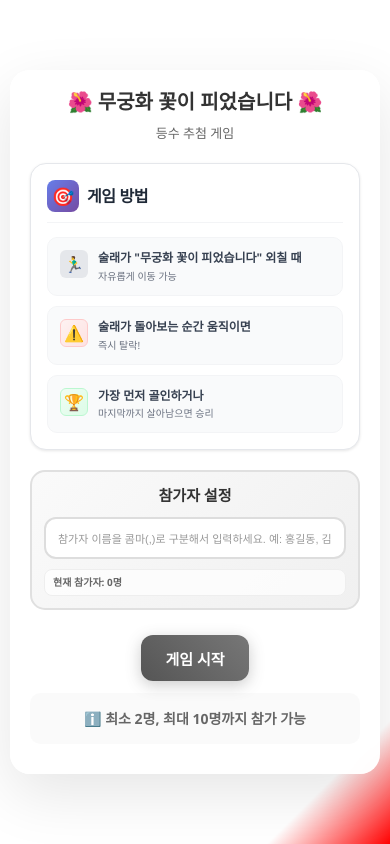
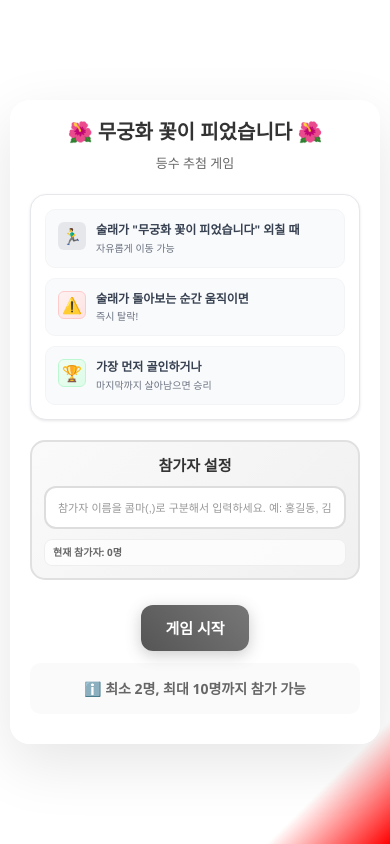
Before and after one commit to 95hyun/mugunghwa, a React (Create React App) app: page / in a window 390 px wide. Built offline with nearby package versions, Linux system fonts and the light colour scheme.

Commit message:
fix: 게임 방법 문구 제거. 규칙내용만 보이게

```diff
--- a/src/pages/HomePage.css
+++ b/src/pages/HomePage.css
@@ -512,41 +512,11 @@
 /* 게임 규칙 섹션 - 최상단 배치 */
 .game-rules-section {
   margin: 25px 0 30px 0;
-  padding: 24px;
+  padding: 20px;
   background: #ffffff;
   border-radius: 16px;
   border: 1px solid #e5e7eb;
   box-shadow: 0 1px 3px rgba(0, 0, 0, 0.1);
-}
-
-/* 규칙 헤더 */
-.rules-header {
-  display: flex;
-  align-items: center;
-  gap: 12px;
-  margin-bottom: 20px;
-  padding-bottom: 16px;
-  border-bottom: 1px solid #f3f4f6;
-}
-
-.rules-icon {
-  font-size: 24px;
-  display: flex;
-  align-items: center;
-  justify-content: center;
-  width: 40px;
-  height: 40px;
-  background: linear-gradient(135deg, #667eea 0%, #764ba2 100%);
-  border-radius: 12px;
-  filter: grayscale(0);
-}
-
-.rules-title {
-  font-size: 20px;
-  font-weight: 700;
-  color: #1f2937;
-  margin: 0;
-  letter-spacing: -0.025em;
 }
 
 /* 규칙 그리드 */
@@ -694,24 +664,7 @@
 
   .game-rules-section {
     margin: 20px 0 25px 0;
-    padding: 20px;
-  }
-
-  .rules-header {
-    gap: 10px;
-    margin-bottom: 16px;
-    padding-bottom: 12px;
-  }
-
-  .rules-icon {
-    width: 36px;
-    height: 36px;
-    font-size: 20px;
-    border-radius: 10px;
-  }
-
-  .rules-title {
-    font-size: 18px;
+    padding: 16px;
   }
 
   .rules-grid {
@@ -797,24 +750,7 @@
 
   .game-rules-section {
     margin: 15px 0 20px 0;
-    padding: 16px;
-  }
-
-  .rules-header {
-    gap: 8px;
-    margin-bottom: 14px;
-    padding-bottom: 10px;
-  }
-
-  .rules-icon {
-    width: 32px;
-    height: 32px;
-    font-size: 18px;
-    border-radius: 8px;
-  }
-
-  .rules-title {
-    font-size: 16px;
+    padding: 14px;
   }
 
   .rules-grid {
--- a/src/pages/HomePage.tsx
+++ b/src/pages/HomePage.tsx
@@ -135,11 +135,6 @@ const HomePage: React.FC = () => {
           animate={{ opacity: 1, y: 0 }}
           transition={{ delay: 0.6 }}
         >
-          <div className="rules-header">
-            <span className="rules-icon">🎯</span>
-            <h3 className="rules-title">게임 방법</h3>
-          </div>
-
           <div className="rules-grid">
             <div className="rule-item">
               <div className="rule-icon">🏃‍♂️</div>
```
